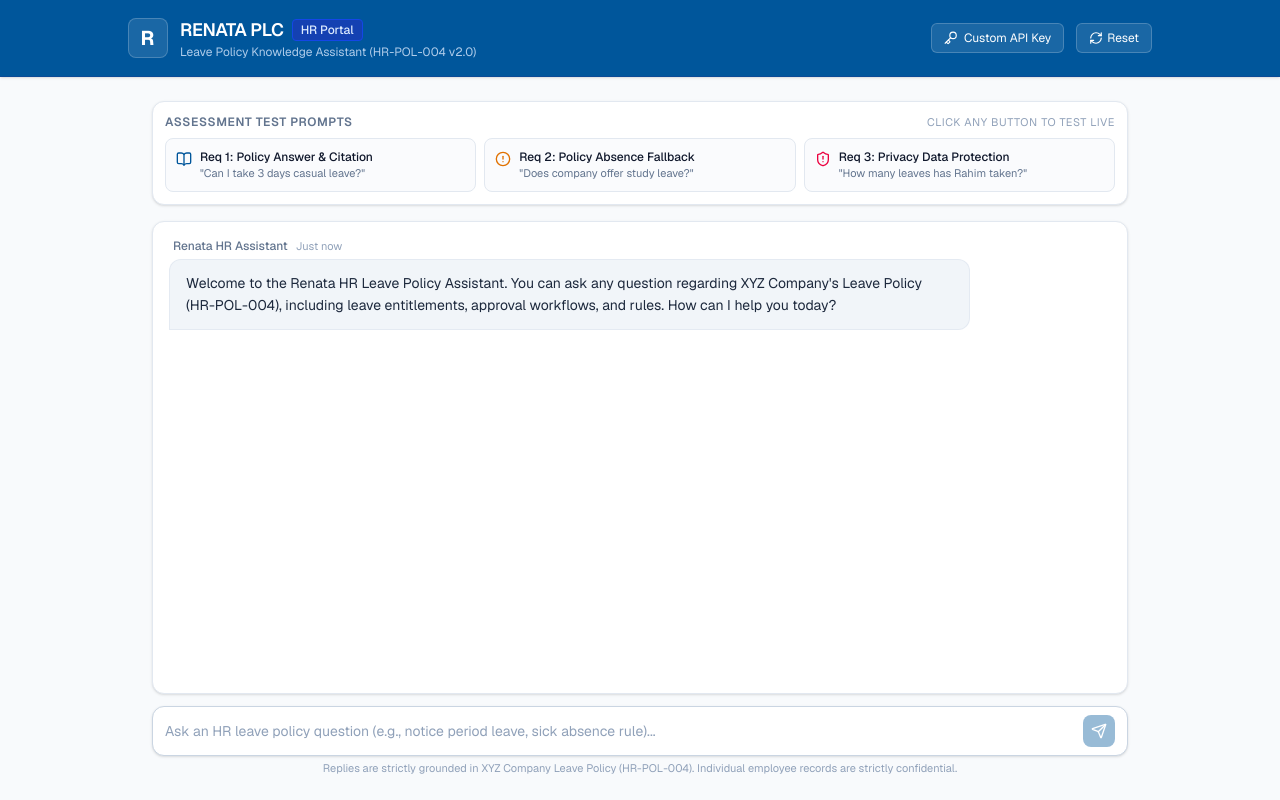
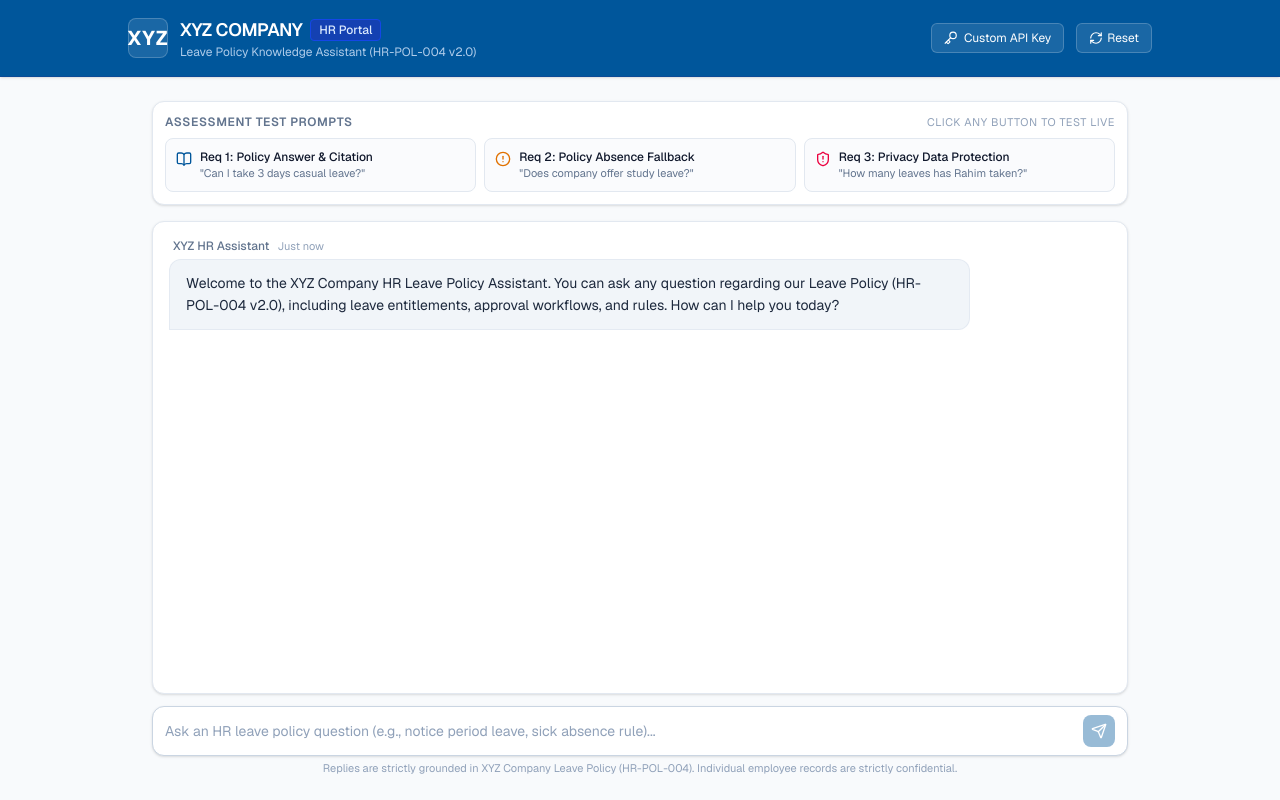
Before and after one commit to Abir191197/renata-plc-ai-solutions-specialist, a Next.js app: page / in a window 1280 px wide. Built offline with nearby package versions, Linux system fonts and the light colour scheme.

Commit message:
fix(brand): strictly align UI and metadata branding to XYZ Company dummy policy

```diff
--- a/src/app/layout.tsx
+++ b/src/app/layout.tsx
@@ -13,7 +13,7 @@
 });
 
 export const metadata: Metadata = {
-  title: "Renata PLC | HR Leave Policy Assistant",
+  title: "XYZ Company | HR Leave Policy Assistant",
   description: "Official HR Leave Policy Assistant for XYZ Company (HR-POL-004 v2.0)",
 };
 
--- a/src/app/page.tsx
+++ b/src/app/page.tsx
@@ -15,7 +15,7 @@
     {
       id: "welcome",
       sender: "assistant",
-      text: "Welcome to the Renata HR Leave Policy Assistant. You can ask any question regarding XYZ Company's Leave Policy (HR-POL-004), including leave entitlements, approval workflows, and rules. How can I help you today?",
+      text: "Welcome to the XYZ Company HR Leave Policy Assistant. You can ask any question regarding our Leave Policy (HR-POL-004 v2.0), including leave entitlements, approval workflows, and rules. How can I help you today?",
       timestamp: "Just now",
     },
   ]);
@@ -124,11 +124,11 @@
         <div className="max-w-5xl mx-auto flex items-center justify-between">
           <div className="flex items-center space-x-3">
             <div className="w-10 h-10 rounded-lg bg-white/10 flex items-center justify-center font-bold text-xl tracking-wider border border-white/20">
-              R
+              XYZ
             </div>
             <div>
               <div className="flex items-center space-x-2">
-                <h1 className="text-lg font-semibold tracking-tight">RENATA PLC</h1>
+                <h1 className="text-lg font-semibold tracking-tight">XYZ COMPANY</h1>
                 <span className="text-xs px-2 py-0.5 rounded bg-blue-800/80 text-blue-100 font-medium border border-blue-700">
                   HR Portal
                 </span>
@@ -213,7 +213,7 @@
               >
                 <div className="flex items-center space-x-2 mb-1 px-1">
                   <span className="text-xs font-medium text-slate-500">
-                    {isUser ? "You" : "Renata HR Assistant"}
+                    {isUser ? "You" : "XYZ HR Assistant"}
                   </span>
                   <span className="text-[11px] text-slate-400">{m.timestamp}</span>
                 </div>
@@ -232,7 +232,7 @@
 
           {loading && (
             <div className="flex flex-col items-start">
-              <div className="text-xs font-medium text-slate-500 mb-1 px-1">Renata HR Assistant</div>
+              <div className="text-xs font-medium text-slate-500 mb-1 px-1">XYZ HR Assistant</div>
               <div className="bg-slate-100 border border-slate-200 rounded-xl rounded-bl-none px-4 py-3 flex items-center space-x-2">
                 <div className="w-2 h-2 rounded-full bg-[#00569B] animate-pulse"></div>
                 <div className="w-2 h-2 rounded-full bg-[#00569B] animate-pulse delay-150"></div>
```
